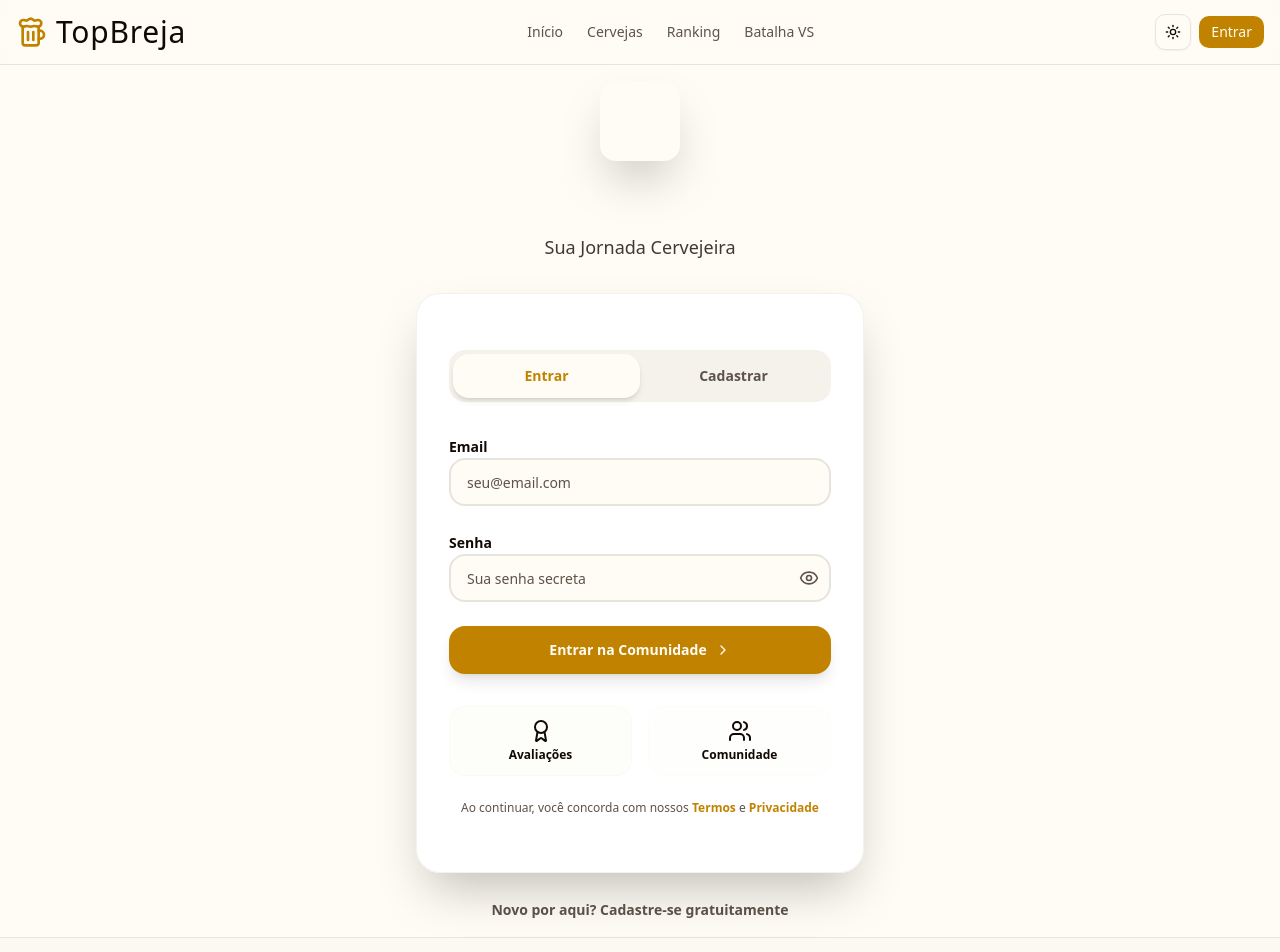
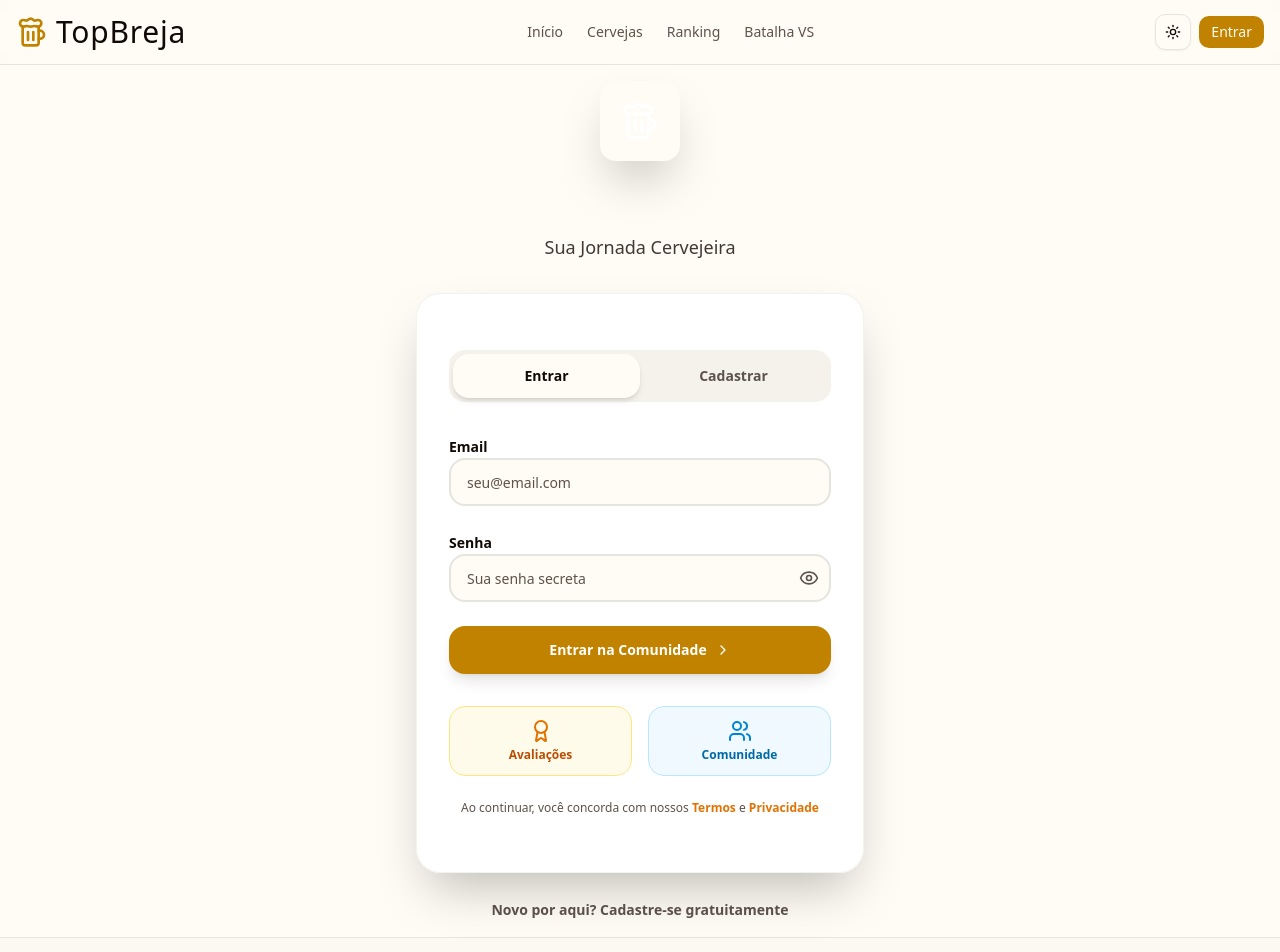
Before and after one commit to Cliffordson01/-Avalia-o-de-cerveja-WEB, a Next.js app: page /login in a window 1280 px wide. Shown: the top 952 px of the page. Built offline with nearby package versions, Linux system fonts and the light colour scheme; no server answers.

Commit message:
Correcting

```diff
--- a/app/login/page.tsx
+++ b/app/login/page.tsx
@@ -248,14 +248,14 @@ function LoginForm() {
 
         <div className="text-center mb-8">
           <div className="inline-flex items-center justify-center mb-4">
-            {/* ÍCONE COM CORES DO TEMA - CORRIGIDO */}
-            <div className="w-20 h-20 bg-gradient-to-br from-primary to-beer-500 rounded-2xl flex items-center justify-center shadow-2xl">
-              <Beer className="h-10 w-10 text-primary-foreground" />
+            {/* ÍCONE COM CORES FIXAS PARA VISIBILIDADE */}
+            <div className="w-20 h-20 bg-gradient-to-br from-amber-500 to-orange-600 rounded-2xl flex items-center justify-center shadow-2xl">
+              <Beer className="h-10 w-10 text-white" />
             </div>
           </div>
 
-          {/* TÍTULO COM CORES VISÍVEIS - CORRIGIDO */}
-          <h1 className="font-bebas text-5xl tracking-wider bg-gradient-to-r from-beer-500 via-beer-600 to-beer-700 bg-clip-text text-transparent mb-2">
+          {/* TÍTULO COM CORES FIXAS PARA VISIBILIDADE */}
+          <h1 className="font-bebas text-5xl tracking-wider bg-gradient-to-r from-amber-600 via-orange-600 to-amber-700 bg-clip-text text-transparent mb-2">
             TOPBREJA
           </h1>
           <p className="text-foreground/80 font-light text-lg">
@@ -272,7 +272,7 @@ function LoginForm() {
                 onClick={() => setIsSignUp(false)}
                 className={`flex-1 py-3 px-4 rounded-xl text-sm font-semibold transition-all duration-300 ${
                   !isSignUp
-                    ? 'bg-background shadow-md text-primary'
+                    ? 'bg-background shadow-md text-foreground'
                     : 'text-muted-foreground hover:text-foreground'
                 }`}
               >
@@ -283,7 +283,7 @@ function LoginForm() {
                 onClick={() => setIsSignUp(true)}
                 className={`flex-1 py-3 px-4 rounded-xl text-sm font-semibold transition-all duration-300 ${
                   isSignUp
-                    ? 'bg-background shadow-md text-primary'
+                    ? 'bg-background shadow-md text-foreground'
                     : 'text-muted-foreground hover:text-foreground'
                 }`}
               >
@@ -293,8 +293,8 @@ function LoginForm() {
 
             {isSignUp && (
               <div className="mb-6 p-4 bg-blue-50 dark:bg-blue-950/30 border border-blue-200 dark:border-blue-800 rounded-xl text-center">
-                {/* ÍCONE COM COR DO TEMA - CORRIGIDO */}
-                <MailCheck className="h-8 w-8 text-blue-500 dark:text-blue-400 mx-auto mb-2" />
+                {/* ÍCONE COM COR FIXA PARA VISIBILIDADE */}
+                <MailCheck className="h-8 w-8 text-blue-600 dark:text-blue-400 mx-auto mb-2" />
                 <p className="text-sm text-blue-700 dark:text-blue-300 font-medium">
                   Enviaremos um email de confirmação para ativar sua conta
                 </p>
@@ -357,11 +357,11 @@ function LoginForm() {
               <Button
                 type="submit"
                 disabled={loading}
-                className="w-full h-12 bg-gradient-to-r from-primary to-beer-500 hover:from-primary/90 hover:to-beer-600 text-primary-foreground font-semibold rounded-xl shadow-lg transition-all duration-300 group"
+                className="w-full h-12 bg-gradient-to-r from-amber-500 to-orange-600 hover:from-amber-600 hover:to-orange-700 text-white font-semibold rounded-xl shadow-lg transition-all duration-300 group"
               >
                 {loading ? (
                   <div className="flex items-center gap-2">
-                    <div className="animate-spin rounded-full h-5 w-5 border-2 border-primary-foreground border-t-transparent" />
+                    <div className="animate-spin rounded-full h-5 w-5 border-2 border-white border-t-transparent" />
                     {isSignUp ? "Criando conta..." : "Acessando..."}
                   </div>
                 ) : (
@@ -374,25 +374,25 @@ function LoginForm() {
             </form>
 
             <div className="mt-8 grid grid-cols-2 gap-4 text-center">
-              {/* ÍCONES COM CORES DO TEMA - CORRIGIDOS */}
-              <div className="bg-accent/10 rounded-xl p-3 border border-accent/20">
-                <Award className="h-6 w-6 text-accent-foreground mx-auto mb-1" />
-                <p className="text-xs font-semibold text-accent-foreground">Avaliações</p>
+              {/* ÍCONES COM CORES FIXAS PARA VISIBILIDADE */}
+              <div className="bg-amber-50 dark:bg-amber-950/30 rounded-xl p-3 border border-amber-200 dark:border-amber-800">
+                <Award className="h-6 w-6 text-amber-600 dark:text-amber-400 mx-auto mb-1" />
+                <p className="text-xs font-semibold text-amber-700 dark:text-amber-300">Avaliações</p>
               </div>
-              <div className="bg-secondary/10 rounded-xl p-3 border border-secondary/20">
-                <Users className="h-6 w-6 text-secondary-foreground mx-auto mb-1" />
-                <p className="text-xs font-semibold text-secondary-foreground">Comunidade</p>
+              <div className="bg-sky-50 dark:bg-sky-950/30 rounded-xl p-3 border border-sky-200 dark:border-sky-800">
+                <Users className="h-6 w-6 text-sky-600 dark:text-sky-400 mx-auto mb-1" />
+                <p className="text-xs font-semibold text-sky-700 dark:text-sky-300">Comunidade</p>
               </div>
             </div>
 
             <div className="mt-6 text-center">
               <p className="text-xs text-muted-foreground">
                 Ao continuar, você concorda com nossos{" "}
-                <button type="button" className="text-primary hover:underline font-semibold">
+                <button type="button" className="text-amber-600 dark:text-amber-400 hover:underline font-semibold">
                   Termos
                 </button>{" "}
                 e{" "}
-                <button type="button" className="text-primary hover:underline font-semibold">
+                <button type="button" className="text-amber-600 dark:text-amber-400 hover:underline font-semibold">
                   Privacidade
                 </button>
               </p>
@@ -404,7 +404,7 @@ function LoginForm() {
           <button
             type="button"
             onClick={toggleAuthMode}
-            className="text-sm text-muted-foreground hover:text-primary transition-colors duration-200 font-semibold"
+            className="text-sm text-muted-foreground hover:text-amber-600 dark:hover:text-amber-400 transition-colors duration-200 font-semibold"
           >
             {isSignUp ? "Já tem uma conta? Entre aqui" : "Novo por aqui? Cadastre-se gratuitamente"}
           </button>
```
